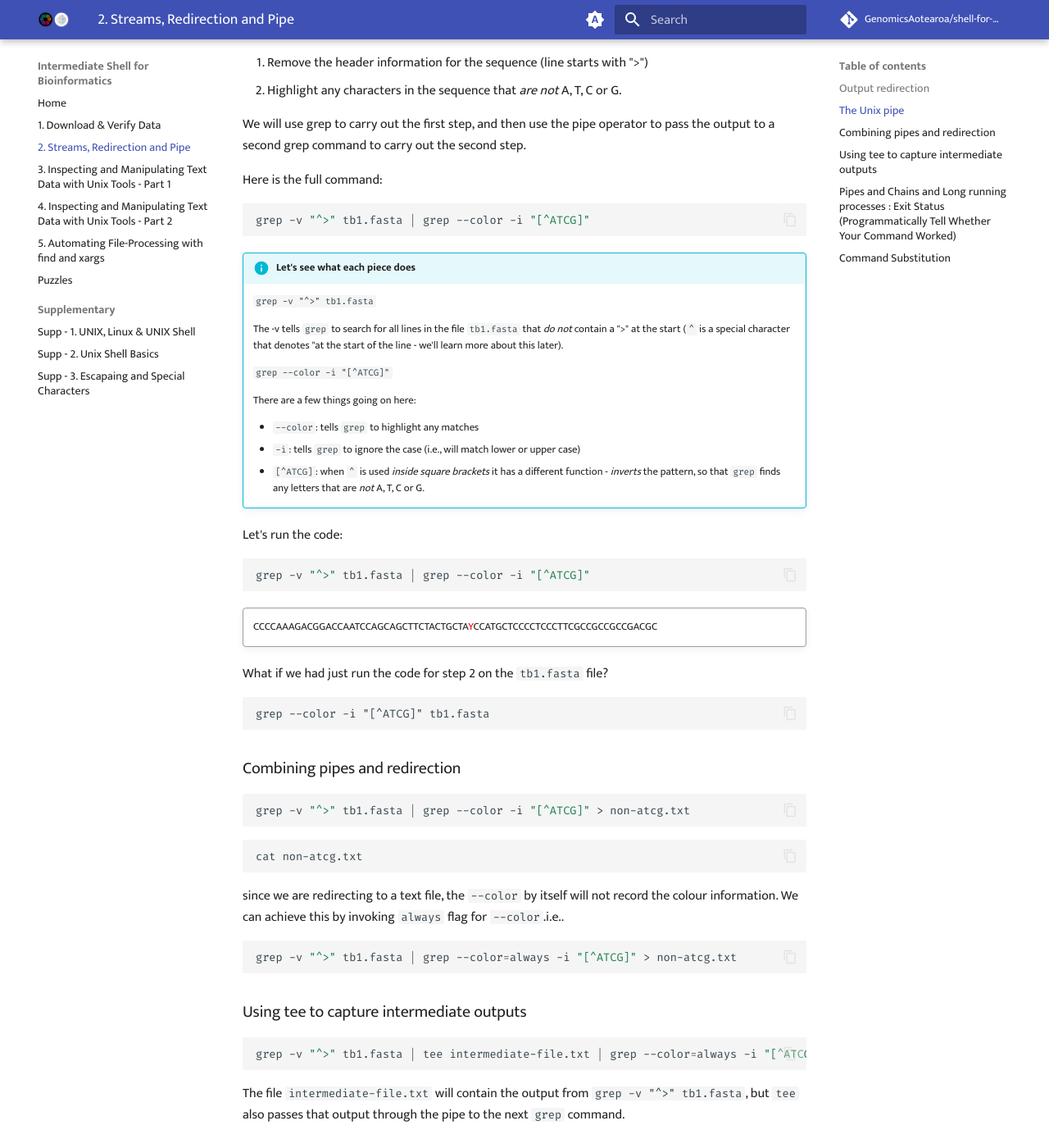
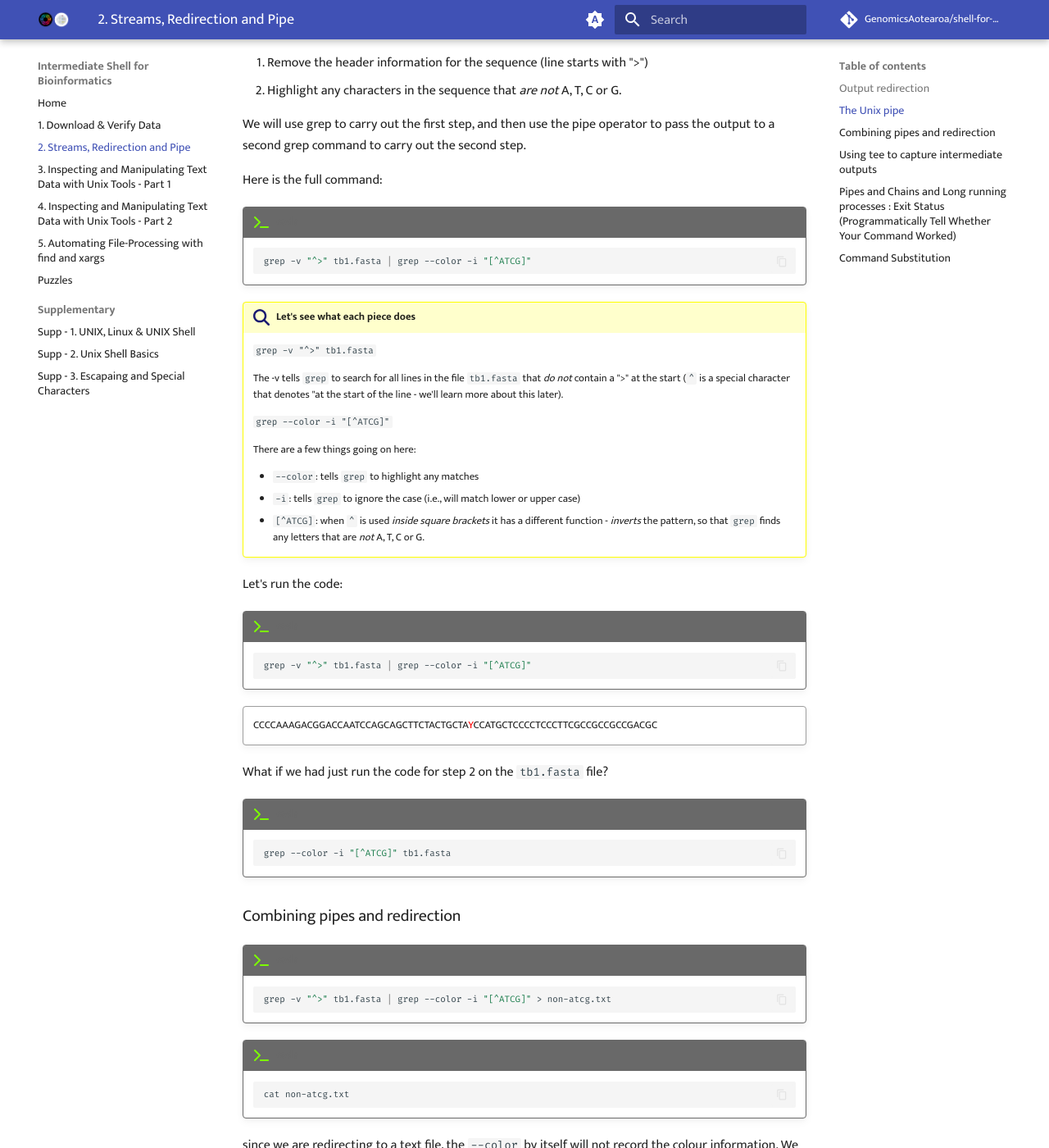
Before and after one commit to GenomicsAotearoa/shell-for-bioinformatics, an MkDocs documentation site: the page built from docs/3_streams_red_pipe.md, in a window 1280 px wide and 1400 px high, scrolled down 3361 px. Shown: the whole window at 82% size. Built offline with MkDocs 1.6.1 and Material for MkDocs 9.7.7, drawn with Linux system fonts in a browser that asks for light colours; comment, search, counter and statistics services are not loaded; some of the changed text lies outside the part shown.

Commit message:
update code admonition

````diff
--- a/docs/3_streams_red_pipe.md
+++ b/docs/3_streams_red_pipe.md
@@ -202,11 +202,13 @@ We will use grep to carry out the first step, and then use the pipe operator to
 
 Here is the full command:
 
-```bash
-grep -v "^>" tb1.fasta | grep --color -i "[^ATCG]"
-```
+!!! terminal "code"
 
-!!! info "Let's see what each piece does"
+    ```bash
+    grep -v "^>" tb1.fasta | grep --color -i "[^ATCG]"
+    ```
+
+!!! magnifying-glass "Let's see what each piece does"
 
     `grep -v "^>" tb1.fasta`
 
@@ -222,9 +224,11 @@ grep -v "^>" tb1.fasta | grep --color -i "[^ATCG]"
 
 Let's run the code:
 
-```bash
-grep -v "^>" tb1.fasta | grep --color -i "[^ATCG]"
-```
+!!! terminal "code"
+
+    ```bash
+    grep -v "^>" tb1.fasta | grep --color -i "[^ATCG]"
+    ```
 
 !!! quote ""
 
@@ -233,30 +237,39 @@ grep -v "^>" tb1.fasta | grep --color -i "[^ATCG]"
 
 What if we had just run the code for step 2 on the `tb1.fasta` file?
 
-```
-grep --color -i "[^ATCG]" tb1.fasta
-```
+!!! terminal "code"
+
+    ```bash
+    grep --color -i "[^ATCG]" tb1.fasta
+    ```
 
 ### Combining pipes and redirection
 
-```bash
-grep -v "^>" tb1.fasta | grep --color -i "[^ATCG]" > non-atcg.txt
-```
+!!! terminal "code"
 
-```bash
-cat non-atcg.txt
-```
+    ```bash
+    grep -v "^>" tb1.fasta | grep --color -i "[^ATCG]" > non-atcg.txt
+    ```
+!!! terminal "code"
+
+    ```bash
+    cat non-atcg.txt
+    ```
 
 since we are redirecting to a text file, the `--color` by itself will not record the colour information. We can achieve this by invoking `always` flag for `--color`.i.e..
 
-```bash
-grep -v "^>" tb1.fasta | grep --color=always -i "[^ATCG]" > non-atcg.txt
-```
+!!! terminal "code"
+
+    ```bash
+    grep -v "^>" tb1.fasta | grep --color=always -i "[^ATCG]" > non-atcg.txt
+    ```
 ### Using tee to capture intermediate outputs
 
-```bash
-grep -v "^>" tb1.fasta | tee intermediate-file.txt | grep --color=always -i "[^ATCG]" > non-atcg.txt
-```
+!!! terminal "code"
+
+    ```bash
+    grep -v "^>" tb1.fasta | tee intermediate-file.txt | grep --color=always -i "[^ATCG]" > non-atcg.txt
+    ```
 
 The file `intermediate-file.txt` will contain the output from `grep -v "^>" tb1.fasta`, but `tee` also passes that output through the pipe to the next `grep` command.
 
````
